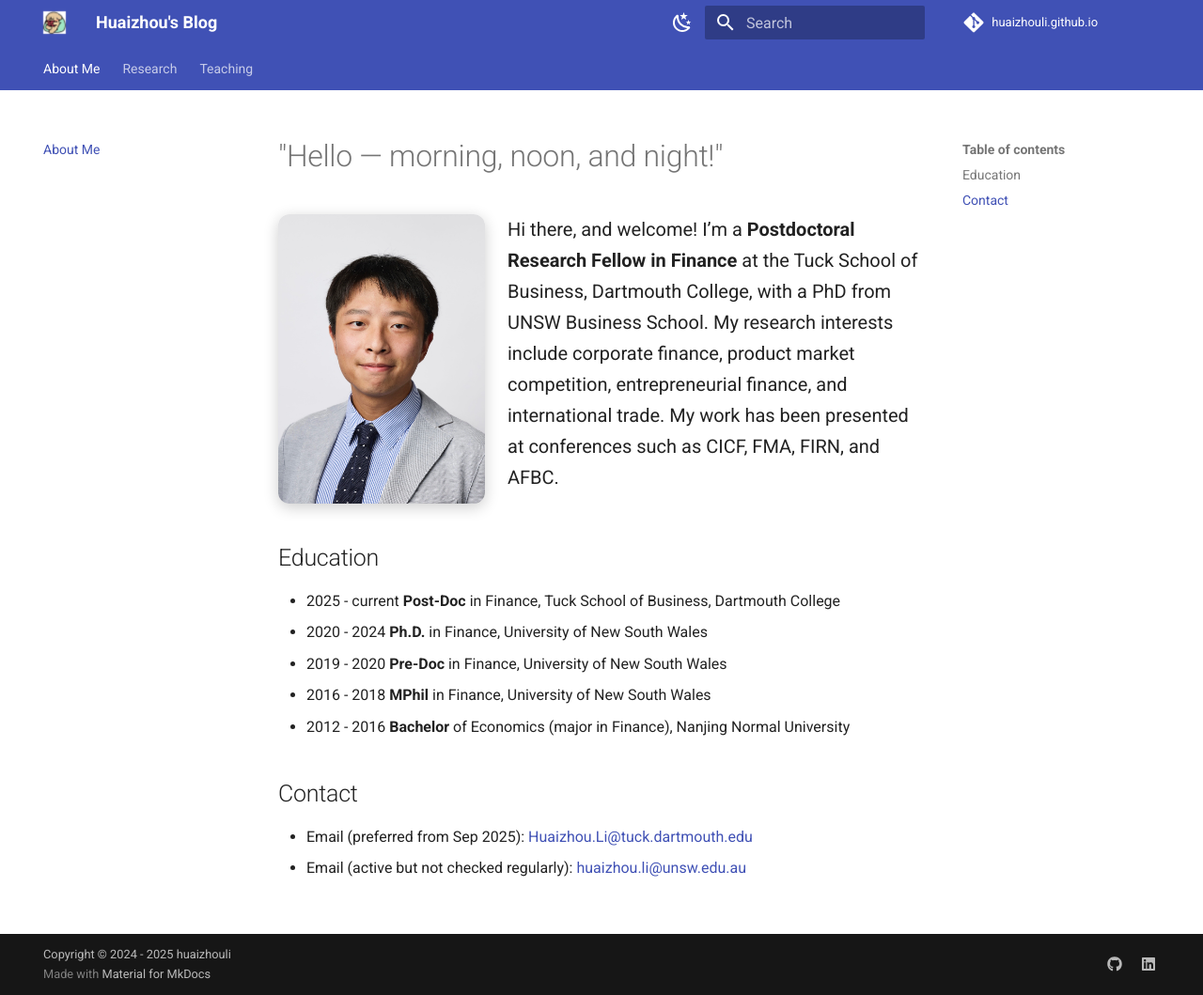
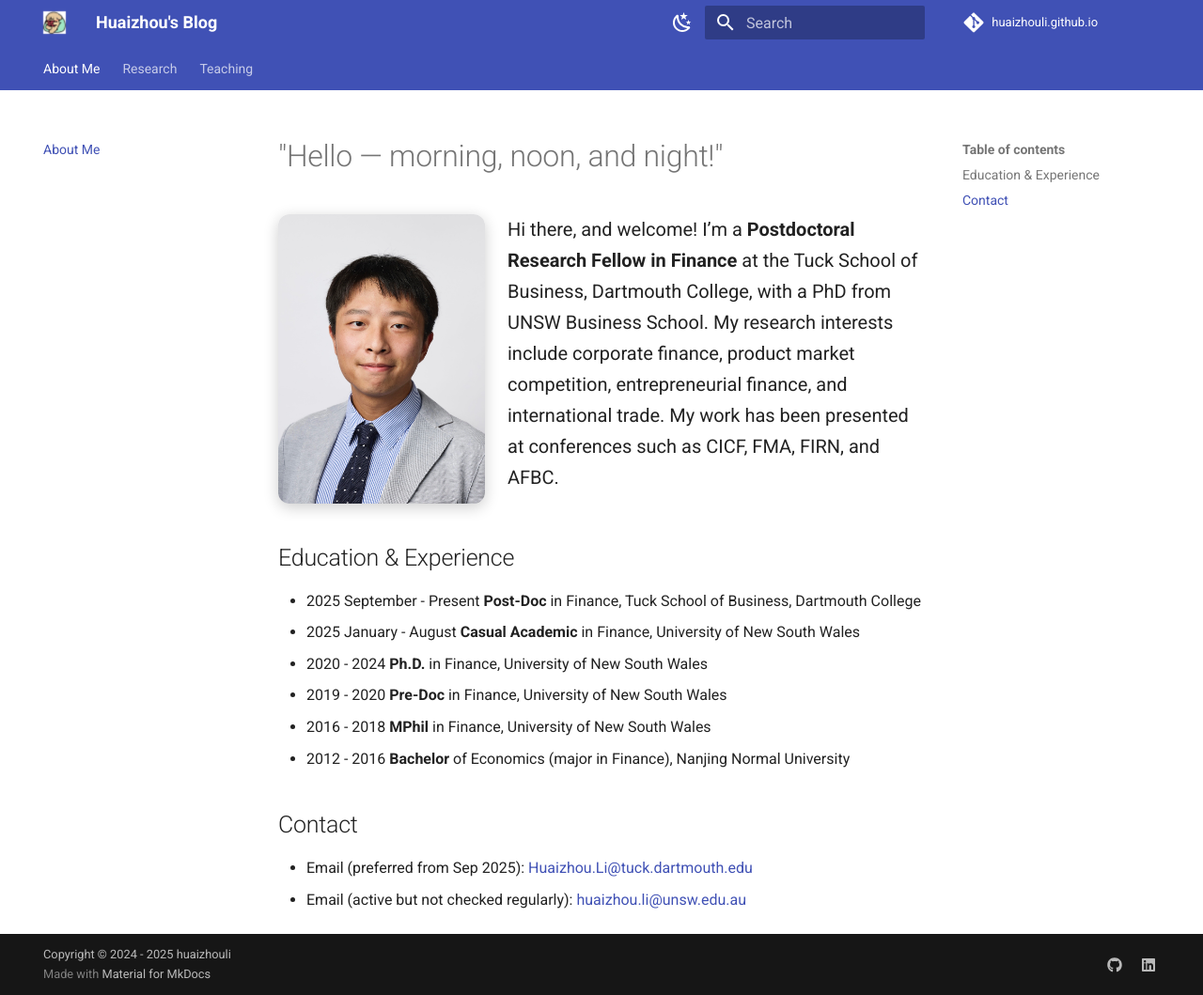
Before and after one commit to huaizhouli/huaizhouli.github.io, an MkDocs documentation site: the page built from docs/index.md, in a window 1280 px wide and 1059 px high. Shown: the whole window at 94% size. Built offline with MkDocs 1.6.1 and Material for MkDocs 9.7.7, drawn with Linux system fonts in a browser that asks for light colours; comment, search, counter and statistics services are not loaded.

Commit message:
Update index.md

```diff
--- a/docs/index.md
+++ b/docs/index.md
@@ -21,9 +21,10 @@
 
 </div>
 
-## Education
+## Education & Experience
 
-- 2025 - current **Post-Doc** in Finance, Tuck School of Business, Dartmouth College
+- 2025 September - Present **Post-Doc** in Finance, Tuck School of Business, Dartmouth College
+- 2025 January - August **Casual Academic** in Finance, University of New South Wales
 - 2020 - 2024 **Ph.D.** in Finance, University of New South Wales
 - 2019 - 2020 **Pre-Doc** in Finance, University of New South Wales
 - 2016 - 2018 **MPhil** in Finance, University of New South Wales
```
